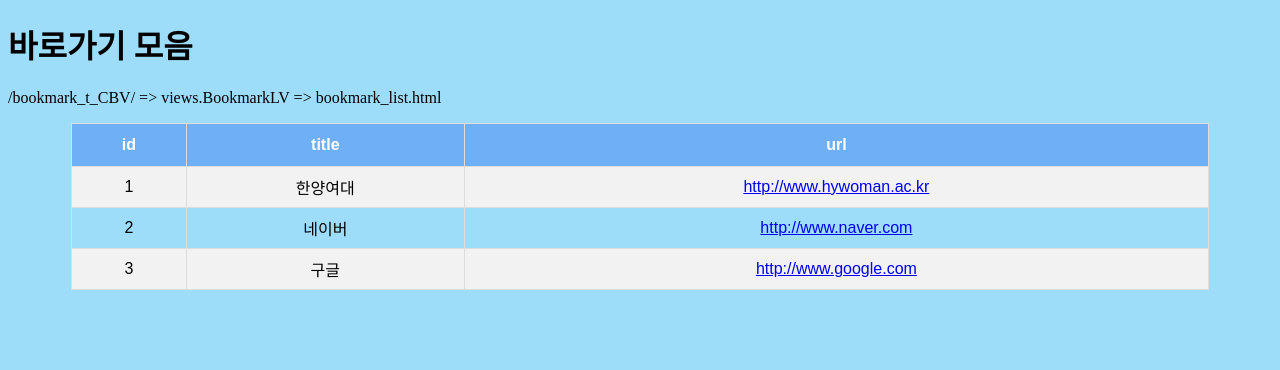
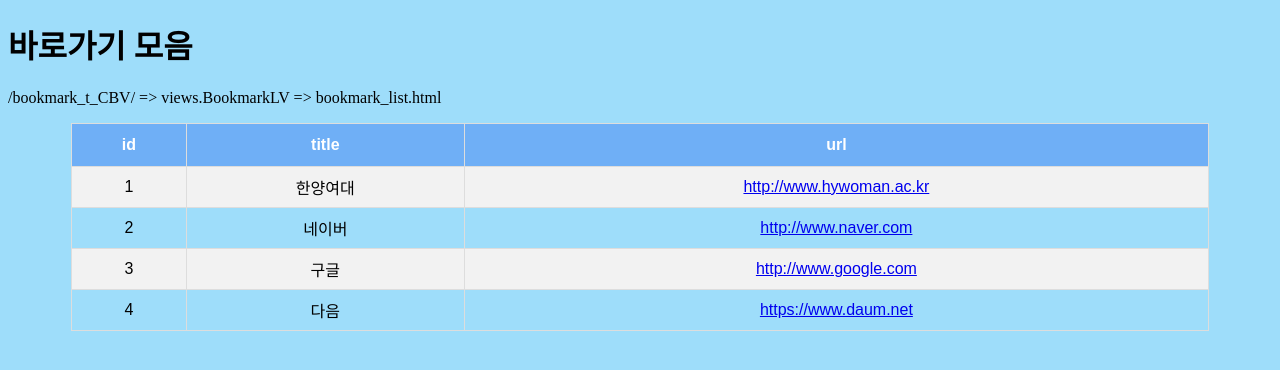
Before and after one commit to shn0403434/shn0403434, a Python web app: template bookmark/templates/bookmark/bookmark_list.html in a window 1280 px wide. Shown: the top 370 px of the page. Run offline with Jinja, Linux system fonts and the light colour scheme; the template is opened without the code that fills it, so the values that code supplies are empty.

Commit message:
Changed ...

```diff
--- a/bookmark/templates/bookmark/bookmark_list.html
+++ b/bookmark/templates/bookmark/bookmark_list.html
@@ -94,6 +94,21 @@
                         </td>
                     </tr>
 
+                    <tr>
+                        <td>4</td>
+                        <td>다음</td>
+                        <td>
+                            <!-- name이 'detail'인 url 패턴으로 연결하되
+                            bookmark.id가 pk 매개변수로 지정되어
+                            /bookmark/99/와 같은 url 패턴으로 처리됨.
+                            따라서 BookmarkDV.as_view() 메소드가 담당하여
+                            bookmark_detail.html로 연결함.  -->
+                            <a href="/bookmark/7/">
+                                https://www.daum.net
+                            </a>
+                        </td>
+                    </tr>
+
             </table>
 
     </div>
```
